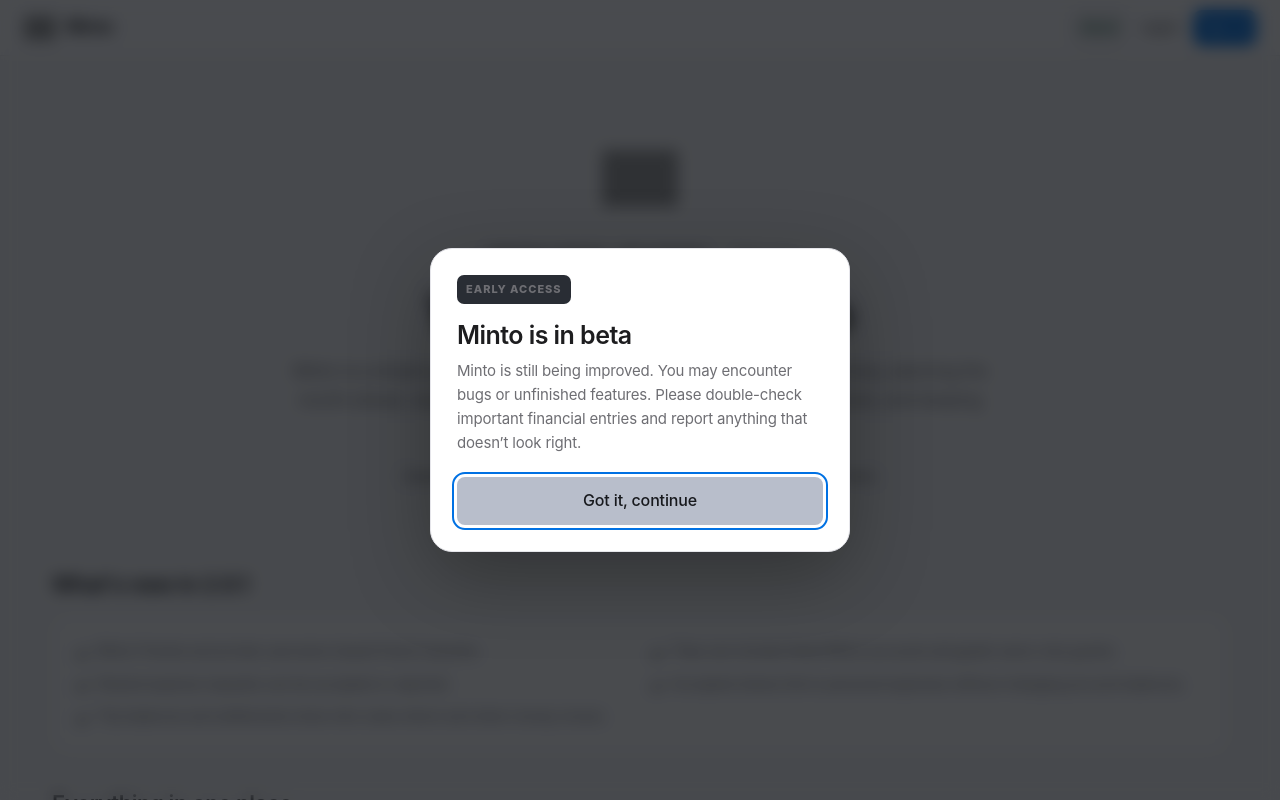
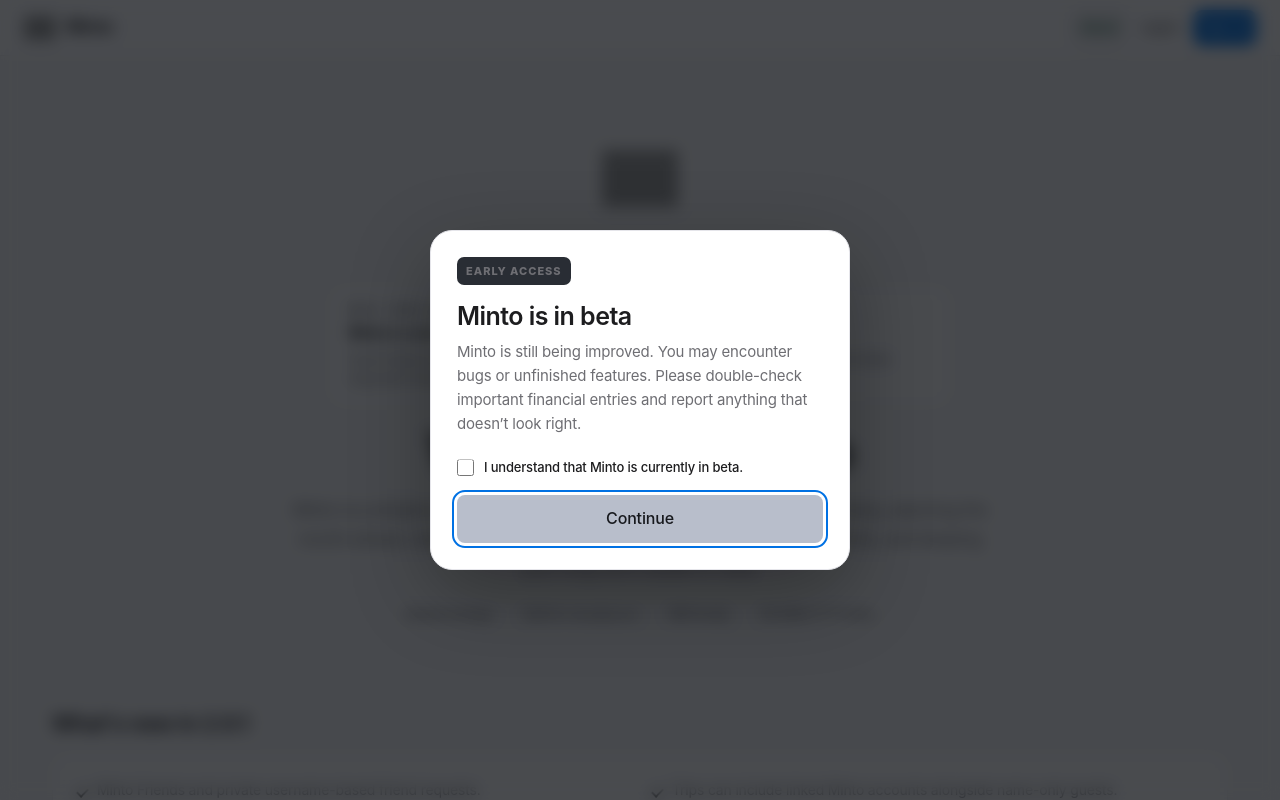
Before and after one commit to Hraone/minto, a Flask app: page /info in a window 1280 px wide. Run offline with Flask 3, Linux system fonts and the light colour scheme; some libraries are stand-ins or nearby versions; grey boxes are pictures that could not be loaded.

Commit message:
Add beta acknowledgement preference and About status (#196)
* Show beta status on About Minto

* Add persistent beta acknowledgement option

* Show beta status on About Minto

* Require explicit confirmation to save beta acknowledgement

* Remove duplicate beta status section

```diff
--- a/templates/base.html
+++ b/templates/base.html
@@ -3091,7 +3091,8 @@
     <div class="minto-beta-label">EARLY ACCESS</div>
     <h2 id="minto-beta-title">Minto is in beta</h2>
     <p id="minto-beta-description">Minto is still being improved. You may encounter bugs or unfinished features. Please double-check important financial entries and report anything that doesn’t look right.</p>
-    <button type="button" id="minto-beta-continue">Got it, continue</button>
+    <label class="minto-beta-acknowledge" for="minto-beta-understand"><input type="checkbox" id="minto-beta-understand"><span>I understand that Minto is currently in beta.</span></label>
+    <button type="button" id="minto-beta-continue">Continue</button>
   </section>
 </div>
 <style>
@@ -3101,6 +3102,8 @@
   .minto-beta-label { display: inline-flex; padding: 6px 9px; border-radius: 7px; background: var(--surface-2, #292d34); color: var(--muted, #a6a8ae); font-size: 11px; font-weight: 800; letter-spacing: .09em; }
   .minto-beta-dialog h2 { margin: 16px 0 9px; font-size: 25px; line-height: 1.2; }
   .minto-beta-dialog p { margin: 0 0 22px; color: var(--muted, #a6a8ae); font-size: 15px; line-height: 1.6; }
+  .minto-beta-acknowledge { display:flex; align-items:flex-start; gap:10px; margin:0 0 18px; color:var(--text,#f5f5f6); font-size:13px; line-height:1.45; cursor:pointer; }
+  .minto-beta-acknowledge input { width:17px; height:17px; flex:0 0 17px; margin:1px 0 0; accent-color:var(--positive,#4c9b75); }
   .minto-beta-dialog button { width: 100%; min-height: 48px; border: 0; border-radius: 12px; background: var(--accent, #b8becb); color: #17191d; font: inherit; font-weight: 750; cursor: pointer; }
   @media (prefers-reduced-motion: no-preference) { .minto-beta-dialog { animation: minto-beta-enter .18s ease-out; } @keyframes minto-beta-enter { from { opacity: 0; transform: translateY(6px); } to { opacity: 1; transform: translateY(0); } } }
 </style>
@@ -3136,33 +3139,30 @@
 
 <script>
 (function () {
-  var key = "minto-beta-notice-dismissed-this-session-v1";
+  var sessionKey = "minto-beta-notice-dismissed-this-session-v1";
+  var acceptedKey = "minto-beta-notice-understood-v1";
   var overlay = document.getElementById("minto-beta-notice");
   var button = document.getElementById("minto-beta-continue");
-  if (!overlay || !button) return;
-  document.querySelectorAll("form.login-form, form.signup-form").forEach(function (form) {
-    form.addEventListener("submit", function () {
-      try { sessionStorage.removeItem(key); } catch (e) {}
-    });
-  });
+  var checkbox = document.getElementById("minto-beta-understand");
+  if (!overlay || !button || !checkbox) return;
   try {
-    if (sessionStorage.getItem(key) === "1") return;
+    if (localStorage.getItem(acceptedKey) === "1") return;
+    if (sessionStorage.getItem(sessionKey) === "1") return;
   } catch (e) {}
   overlay.hidden = false;
   document.body.style.overflow = "hidden";
   button.focus();
-  function dismiss() {
+  function dismiss(saveAcceptance) {
+    try {
+      if (saveAcceptance && checkbox.checked) localStorage.setItem(acceptedKey, "1");
+      else sessionStorage.setItem(sessionKey, "1");
+    } catch (e) {}
     overlay.hidden = true;
     document.body.style.overflow = "";
-    try { sessionStorage.setItem(key, "1"); } catch (e) {}
   }
-  button.addEventListener("click", dismiss);
-  overlay.addEventListener("click", function (event) {
-    if (event.target === overlay) dismiss();
-  });
-  document.addEventListener("keydown", function (event) {
-    if (!overlay.hidden && event.key === "Escape") dismiss();
-  });
+  button.addEventListener("click", function () { dismiss(true); });
+  overlay.addEventListener("click", function (event) { if (event.target === overlay) dismiss(false); });
+  document.addEventListener("keydown", function (event) { if (!overlay.hidden && event.key === "Escape") dismiss(false); });
 })();
 </script>
 
--- a/templates/info.html
+++ b/templates/info.html
@@ -24,6 +24,11 @@
     letter-spacing: .2px;
   }
 
+
+  .about-beta-status { max-width: 620px; margin: 0 auto 20px; padding: 15px 18px; text-align: left; border: 1px solid var(--border); border-radius: 14px; background: var(--surface-subtle); }
+  .about-beta-status-label { display: block; margin-bottom: 6px; color: var(--muted); font-size: 10px; font-weight: 850; letter-spacing: .9px; }
+  .about-beta-status strong { display: block; color: var(--text); font-size: 14px; }
+  .about-beta-status p { margin: 5px 0 0; color: var(--muted); font-size: 13px; line-height: 1.55; }
   .about-hero h1 { margin: 0; color: var(--text); font-size: clamp(34px, 6vw, 52px); line-height: 1.05; letter-spacing: -1.8px; }
   .about-hero .lead { max-width: 700px; margin: 16px auto 0; color: var(--muted); font-size: 17px; line-height: 1.7; }
   .about-kicker { display: inline-flex; padding: 7px 11px; border-radius: 999px; background: var(--surface-subtle); border: 1px solid var(--border); color: var(--muted); font-size: 12px; font-weight: 800; margin-bottom: 15px; }
@@ -193,6 +198,12 @@
     </div>
     <div class="about-kicker">PERSONAL FINANCE · TRIP EXPENSES</div>
     <div class="about-version">Minto {{ minto_version }}</div>
+    <div class="about-beta-status" role="status">
+      <span class="about-beta-status-label">BETA · EARLY ACCESS</span>
+      <strong>Minto is currently in beta</strong>
+      <p>Some features are still being refined and occasional bugs may occur. Please double-check important financial entries and reports. Your feedback helps improve Minto.</p>
+    </div>
+
     <h1>Welcome to Minto</h1>
     <p class="lead">
       Minto is a simple personal finance workspace for tracking everyday money,
```
